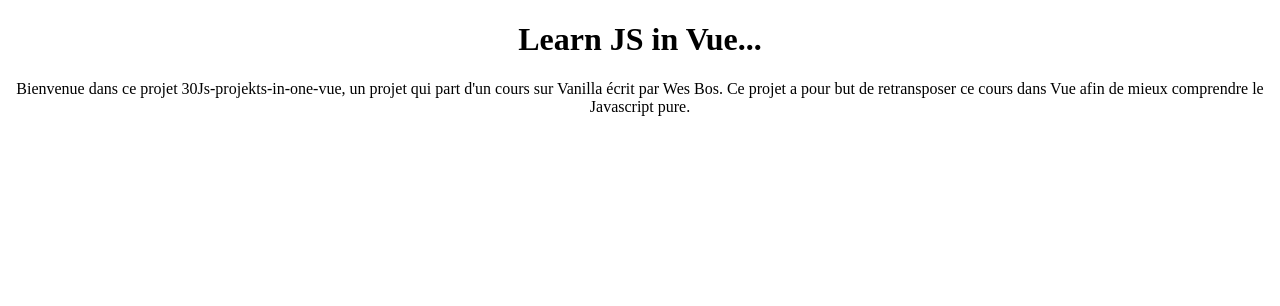
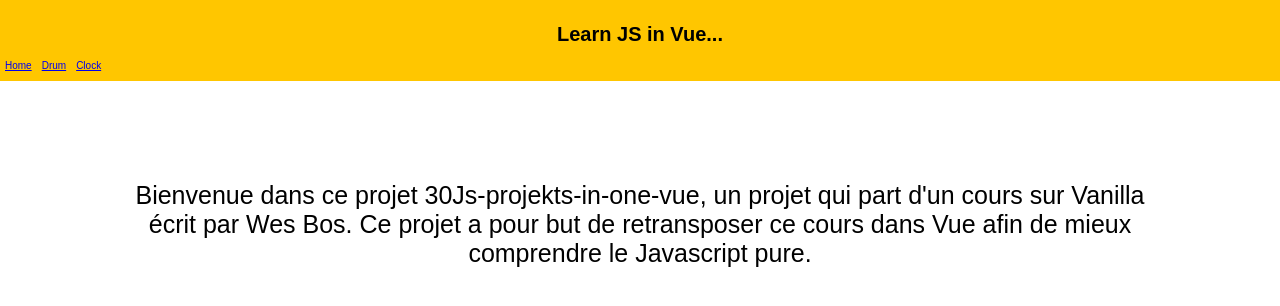
Before and after one commit to Moorgtat/30Js-projekts-in-one-vue, a Vue app: page / in a window 1280 px wide. Shown: the top 306 px of the page. Built offline with nearby package versions, Linux system fonts and the light colour scheme.

Commit message:
Modif menu. Modif Drum. Ajout CLock.

```diff
--- a/public/index.html
+++ b/public/index.html
@@ -4,9 +4,7 @@
     <meta charset="utf-8">
     <meta http-equiv="X-UA-Compatible" content="IE=edge">
     <meta name="viewport" content="width=device-width,initial-scale=1.0">
-    <link rel="icon" href="<%= BASE_URL %>favicon.ico">
     <title>30js-projekts-in-one-vue</title>
-  </head>
   <body>
     <noscript>
       <strong>We're sorry but 30js-projekts-in-one-vue doesn't work properly without JavaScript enabled. Please enable it to continue.</strong>
--- a/src/App.vue
+++ b/src/App.vue
@@ -1,6 +1,21 @@
 <template>
   <div id="app">
-    <h1>Learn JS in Vue...</h1>
+    <header>
+    <div id="navbar">
+      <h1>Learn JS in Vue...</h1>
+        <div id="navitem-container">
+        <div class="navitem">
+        <a href="/"><span>Home</span></a>
+        </div>
+        <div class="navitem">
+        <a href="/Drum"><span>Drum</span></a>
+        </div>
+        <div class="navitem">
+            <a href="/Clock"><span>Clock</span></a>
+        </div>
+    </div>
+    </div>
+    </header>
       <div>
           <router-view/>
       </div>
@@ -14,7 +29,32 @@
 </script>
 
 <style>
-  body{
+  html {
+    font-size: 10px;
+    background-size: cover;
+  }
+  body,html {
+    margin: 0;
+    padding: 0;
+    font-family: sans-serif;
+  }
+  #app{
+    margin: 0;
+    padding: 0;
+  }
+  #navbar{
     text-align: center;
+    height: 100%;
+    padding-top: 10px;
+    padding-bottom: 10px;
+    background-color: #ffc600;
   }
+  #navitem-container{
+      display: flex;
+      flex-direction: row;
+      justify-content: flex-start;
+  }
+  .navitem{
+      margin: 0 5px 0 5px;
+    }
 </style>
--- /dev/null
+++ b/src/components/Clock.vue
@@ -0,0 +1,15 @@
+<template>
+    <div>
+        <h1>Clock</h1>
+    </div>
+</template>
+
+<script>
+    export default {
+        name: "Clock"
+    }
+</script>
+
+<style scoped>
+
+</style>
--- a/src/components/Drum.vue
+++ b/src/components/Drum.vue
@@ -1,8 +1,8 @@
 <template>
     <div id="drum-container">
         <div class="keys">
-            <div data-key="65" class="key">
-                <kbd>A</kbd>
+            <div data-key="81" class="key">
+                <kbd>Q</kbd>
                 <span class="sound">clap</span>
             </div>
             <div data-key="83" class="key">
@@ -38,7 +38,7 @@
                 <span class="sound">tink</span>
             </div>
         </div>
-        <audio data-key="65" src="../assets/drum/sounds/clap.wav"></audio>
+        <audio data-key="81" src="../assets/drum/sounds/clap.wav"></audio>
         <audio data-key="83" src="../assets/drum/sounds/hihat.wav"></audio>
         <audio data-key="68" src="../assets/drum/sounds/kick.wav"></audio>
         <audio data-key="70" src="../assets/drum/sounds/openhat.wav"></audio>
@@ -59,32 +59,25 @@
                 e.target.classList.remove('playing')
             },
             playSound: function (e) {
-                const audio = document.querySelector(`audio[data-key="${e.keyCode}"]`)
-                const key = document.querySelector(`div[data-key="${e.keyCode}"]`)
-                if (!audio) { return }
-                key.classList.add('playing')
-                audio.currentTime = 0
+                const audio = document.querySelector(`audio[data-key="${e.keyCode}"]`);
+                const key = document.querySelector(`div[data-key="${e.keyCode}"]`);
+                if (!audio) {
+                    return
+                }
+                key.classList.add('playing');
+                audio.currentTime = 0;
                 audio.play()
             }
         },
        mounted() {
-            const keys = Array.from(document.querySelectorAll('.key'))
-            keys.forEach(key => key.addEventListener('transitionend', this.removeTransition))
+            const keys = Array.from(document.querySelectorAll('.key'));
+            keys.forEach(key => key.addEventListener('transitionend', this.removeTransition));
             window.addEventListener('keydown', this.playSound)
         }
     }
 </script>
 
 <style scoped>
-    html {
-        font-size: 10px;
-        background-size: cover;
-    }
-    body,html {
-        margin: 0;
-        padding: 0;
-        font-family: sans-serif;
-    }
     #drum-container{
         background-image: url("../assets/drum/fond-drum.jpg");
     }
--- a/src/components/HelloWorld.vue
+++ b/src/components/HelloWorld.vue
@@ -14,5 +14,9 @@
 
 <!-- Add "scoped" attribute to limit CSS to this component only -->
 <style scoped>
-
+.hello{
+    font-size: 25px;
+    margin: 100px 10% 100px 10%;
+    text-align: center;
+}
 </style>
--- a/src/router.js
+++ b/src/router.js
@@ -16,6 +16,11 @@
             path: '/Drum',
             name: 'Drum',
             component: () => import('./components/Drum')
+        },
+        {
+            path: '/Clock',
+            name: 'Clock',
+            component: () => import('./components/Clock')
         }
         ]
 });
```
